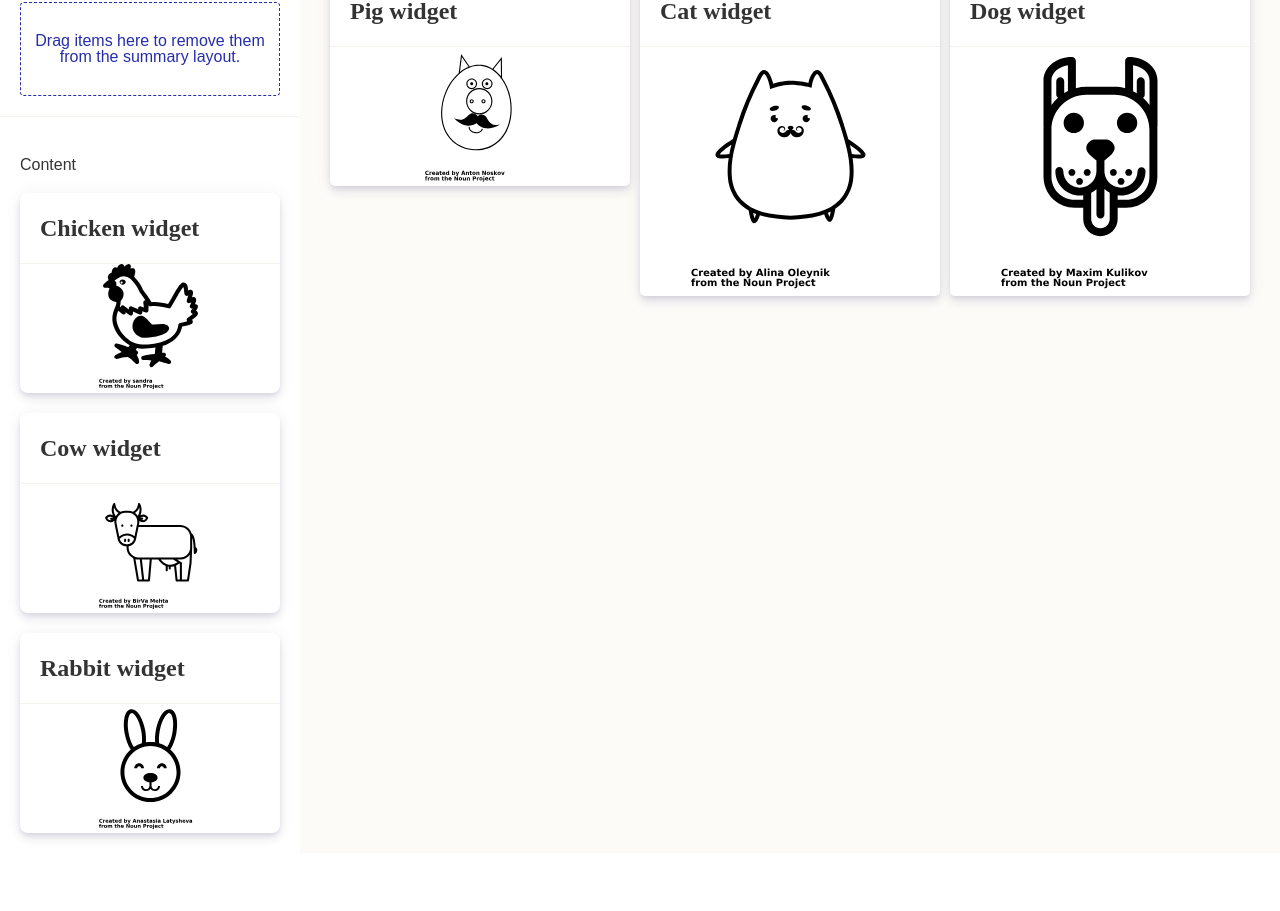
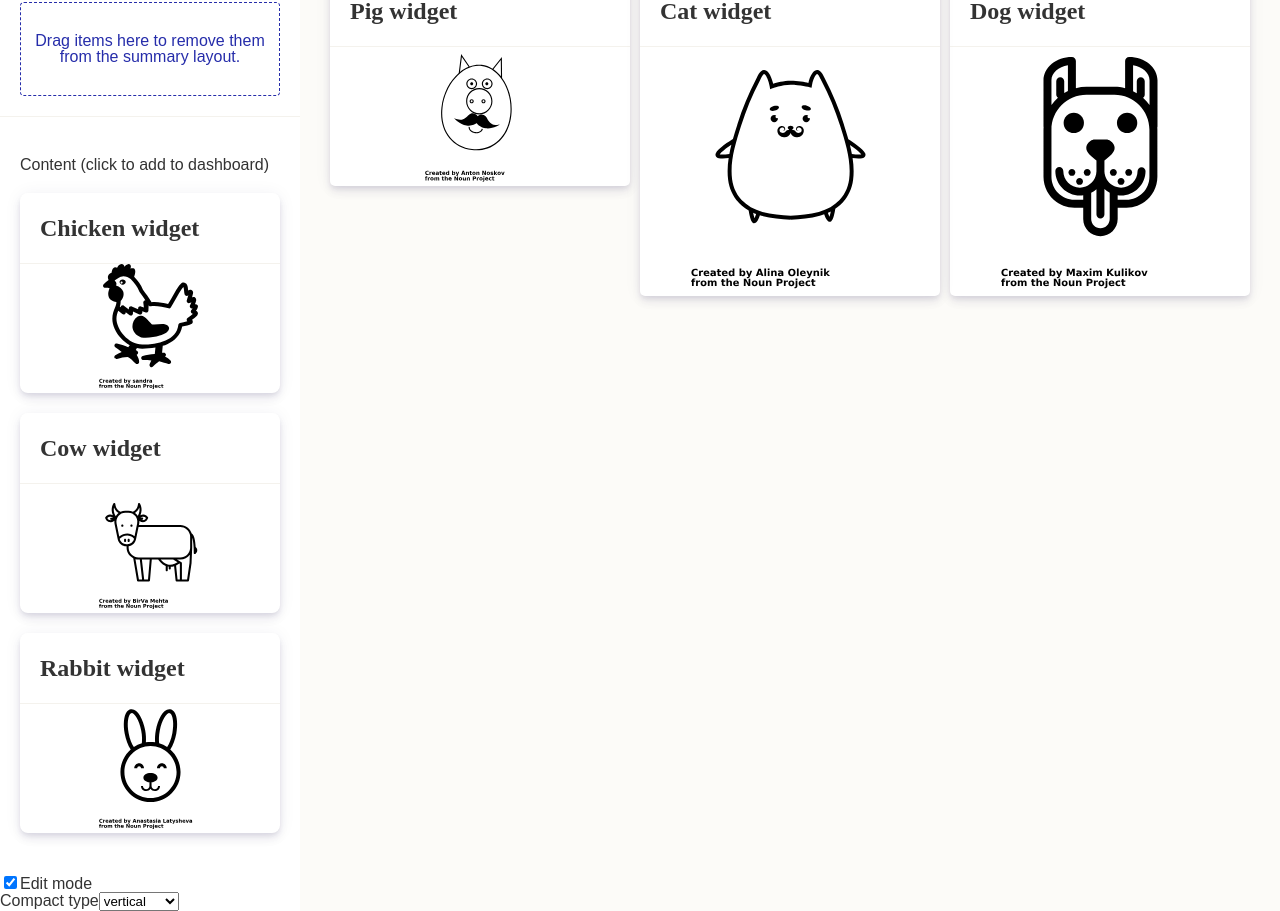
Before and after one commit to radumardale/dash-config-POC, a React (Create React App) app: page / in a window 1280 px wide. Shown: the part 54-965 px from the top of the page. Before the commit the page ends 907 px from the top, so only its background shows below. Built offline with nearby package versions, Linux system fonts and the light colour scheme; a web font is replaced by a local one.

Commit message:
enable/disable edit mode

```diff
--- a/src/Dashboard.js
+++ b/src/Dashboard.js
@@ -9,23 +9,8 @@ import WidgetWrapper from './WidgetWrapper';
 const ReactGridLayout = WidthProvider(RGL);
 
 const Dashboard = () => {
-  const defaultProps = {
-    isDraggable: true,
-    isResizable: true,
-    items: 15,
-    rowHeight: 100,
-    preventCollision: false,
-    cols: 6,
-    // cols: { lg: 6, md: 6, sm: 6, xs: 6, xxs: 6 },
-    // ---
-    margin: [10, 10],
-    autoSize: true,
-    // verticalCompact: false,
-    compactType: 'vertical', // null, "horizontal", "vertical"
-    isDroppable: true,
-  };
-
-  // const [isMounted, setIsMounted] = React.useState(false);
+  const [isEditMode, setIsEditMode] = React.useState(true);
+  const [compactType, setCompactType] = React.useState('vertical');
   const [showGuideLines, setShowGuideLines] = React.useState(false);
   const [layout, setLayout] = React.useState(dashboardLayout);
 
@@ -63,10 +48,27 @@ const Dashboard = () => {
     layout.some((ww) => ww.id === w.id) ? false : true
   );
 
+  const defaultProps = {
+    isDraggable: isEditMode,
+    isResizable: isEditMode,
+    items: 15,
+    rowHeight: 100,
+    preventCollision: false,
+    cols: 6,
+    // cols: { lg: 6, md: 6, sm: 6, xs: 6, xxs: 6 },
+    // ---
+    margin: [10, 10],
+    autoSize: true,
+    // verticalCompact: false,
+    compactType: compactType, // null, "horizontal", "vertical"
+    isDroppable: true,
+  };
+
   return (
     <React.Fragment>
       <div className="page-wrapper">
         <div className="left-panel">
+          {isEditMode && (
             <div className="left-top-section">
               <span>Available widgets</span>
               <div className="drop-removed-items">
@@ -75,9 +77,11 @@ const Dashboard = () => {
                 </span>
               </div>
             </div>
+          )}
 
+          {isEditMode && (
             <div className="available-widgets-wrapper">
-            <span>Content</span>
+              <span>Content (click to add to dashboard)</span>
 
               {unusedWidgets.map((w) => {
                 return (
@@ -97,6 +101,32 @@ const Dashboard = () => {
                   </WidgetWrapper>
                 );
               })}
+            </div>
+          )}
+
+          <div>
+            <label>
+              <input
+                type="checkbox"
+                checked={isEditMode}
+                onChange={() => {
+                  setIsEditMode(!isEditMode);
+                }}
+              />
+              Edit mode
+            </label>
+            <div>
+              <label>Compact type</label>
+              <select
+                value={compactType}
+                onChange={(e) => {
+                  setCompactType(e.target.value);
+                }}
+              >
+                <option value="vertical">vertical</option>
+                <option value="horizontal">horizontal</option>
+              </select>
+            </div>
           </div>
         </div>
 
--- a/src/styles.css
+++ b/src/styles.css
@@ -155,7 +155,7 @@ body {
   font-family: 'ibm-plex-mono', sans-serif;
 }
 
-.react-grid-item:hover .remove-widget {
+.react-draggable:hover .remove-widget {
   opacity: 1;
   pointer-events: auto;
 }
```
Lines whose indentation alone changed are shown as unchanged.
